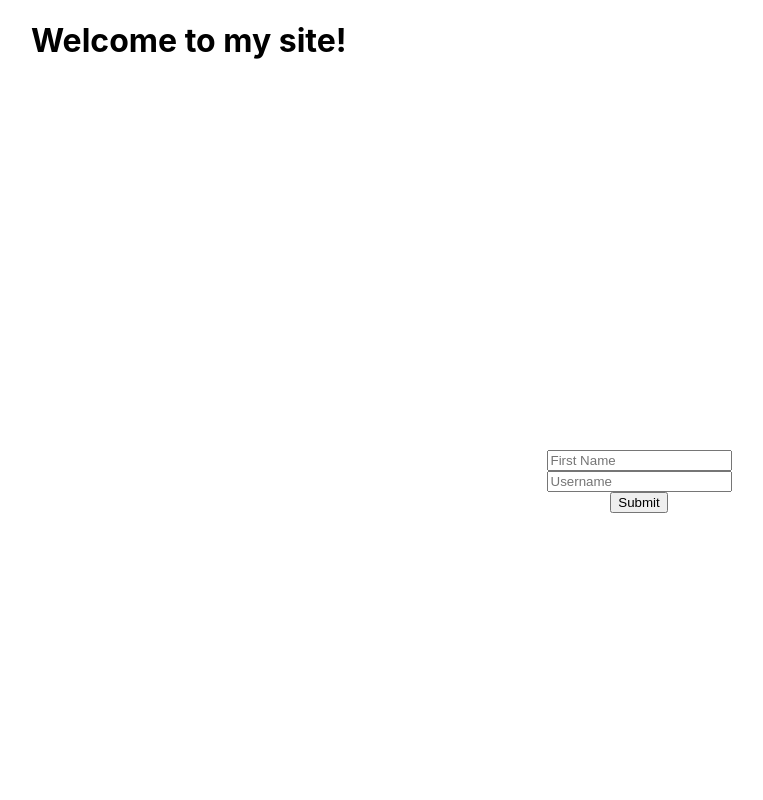
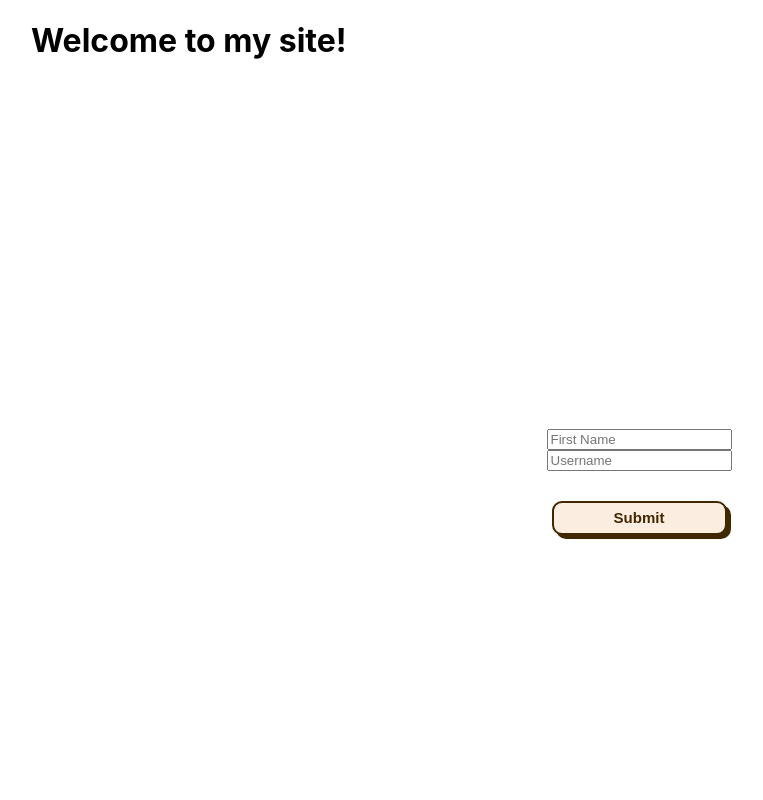
Before and after one commit to schwendyjr/test-next.jsapp, a Next.js app: page / in a window 1280 px wide. Shown: the top 800 px of the page, without its empty margins (1-764 px from the left). Built offline with nearby package versions, Linux system fonts and the light colour scheme.

Commit message:
new files and folders

```diff
--- a/styles/Home.module.css
+++ b/styles/Home.module.css
@@ -139,7 +139,7 @@
   margin-top: 200px;
 }
 
-.button {
+button {
   background-color: #fbeee0;
   border: 2px solid #422800;
   border-radius: 10px;
```
